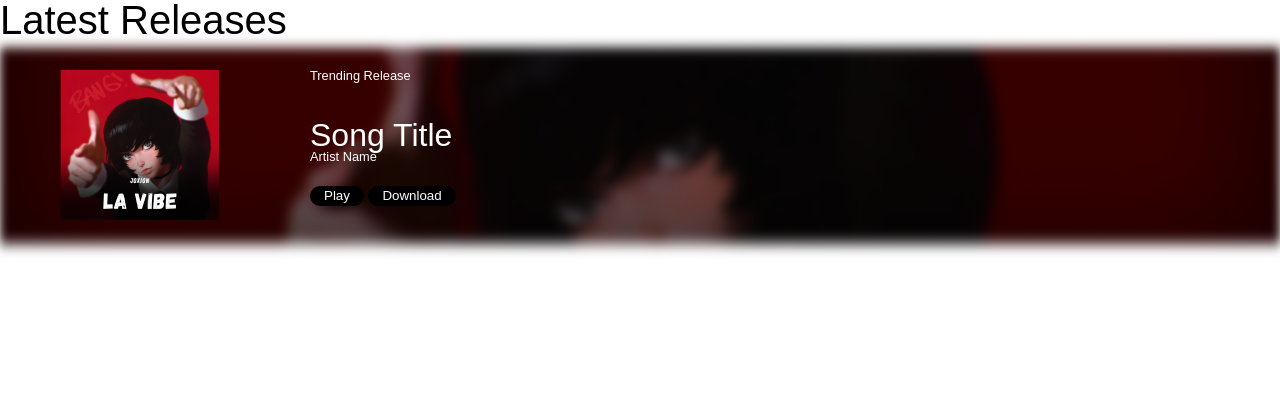
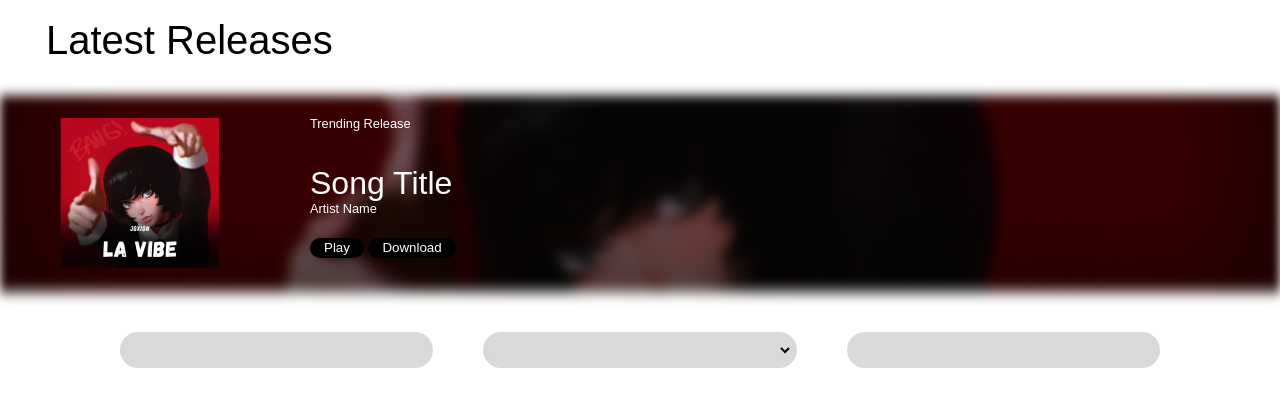
Before and after one commit to Spex-Music/Music-Library, a PHP site: page / in a window 1280 px wide. Shown: the top 407 px of the page. Run offline with PHP 8.4, Linux system fonts and the light colour scheme; lists and menus that the app fills with data are empty.

Commit message:
add more elements and style

```diff
--- a/index.html
+++ b/index.html
@@ -8,7 +8,8 @@
     <title>Document</title>
 </head>
 <body>
-    <h1>Latest Releases</h1>
+    <h1 id="latest-release">Latest Releases</h1>
+
     <div id="banner">
         <div id="banner-content">
             <img id="banner-image" src="assets/png/Cover Art.png">
@@ -23,5 +24,12 @@
             </div>
         </div>
     </div>
+
+    <div id="music-filters">
+        <input class="music-filter" id="" />
+        <select class="music-filter" ></select>
+        <div class="music-filter" ></div>
+    </div>
+
 </body>
 </html>
--- a/styles.css
+++ b/styles.css
@@ -65,6 +65,9 @@ p {
     font-size: 0.8rem;
 }
 
+h1#latest-release {
+    margin: 20px 0  28px 46px;
+}
 div#banner {
     overflow: auto;
     position: relative;
@@ -112,6 +115,10 @@ h2#banner-heading {
     margin-top: 36px;
 }
 
+p#banner-artist {
+    margin-top: 4px;
+}
+
 div#banner-buttons {
     margin-top: 22px;
 }
@@ -128,3 +135,22 @@ div#banner-buttons button {
     line-height: 18px;
 
 }
+div#music-filters {
+    padding: 28px 120px;
+    display:flex;
+    gap: 50px;
+
+}
+.music-filter {
+    box-sizing: border-box;
+    padding:0px 20px;
+    width: 320px;
+    height: 36px;
+    border: 4px solid #D9D9D9;;
+    background: #D9D9D9;
+    border-radius: 50px;
+
+    font-size: 14px;
+    line-height: 20px;
+
+}
```
